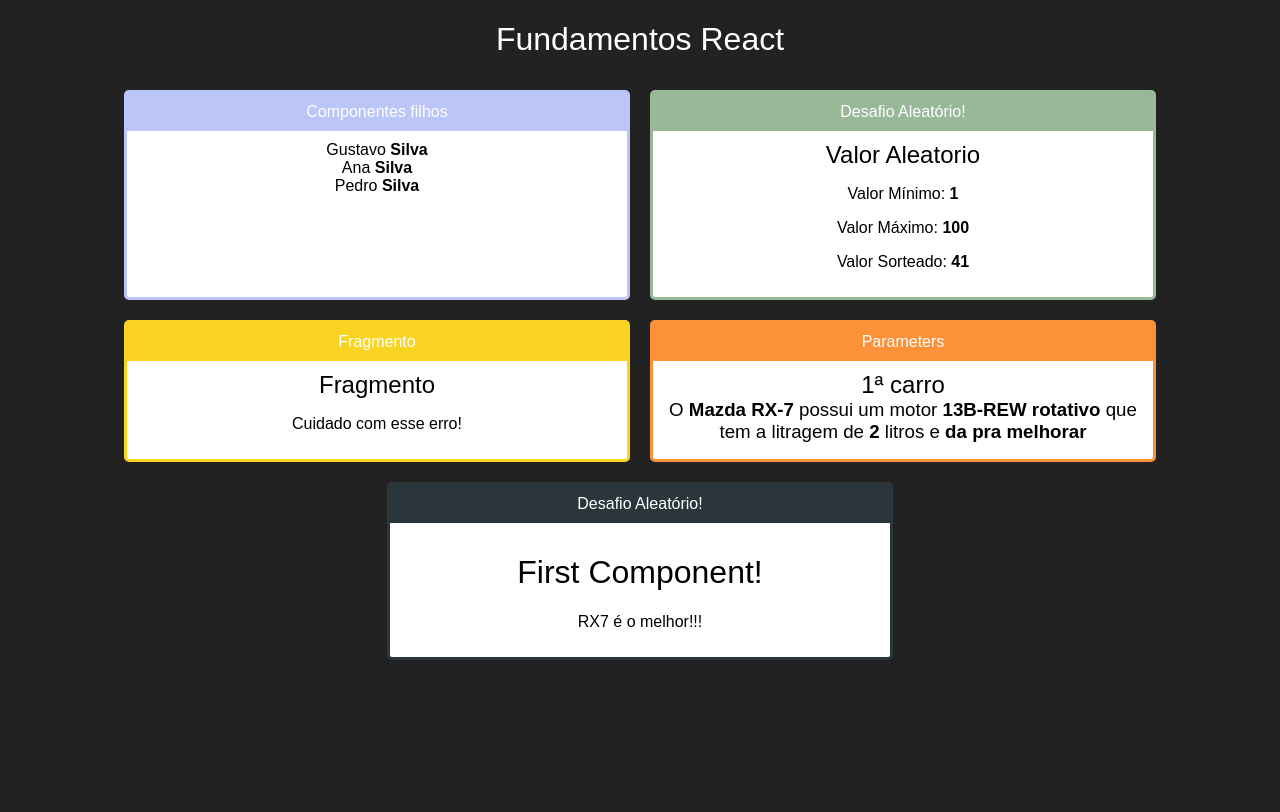
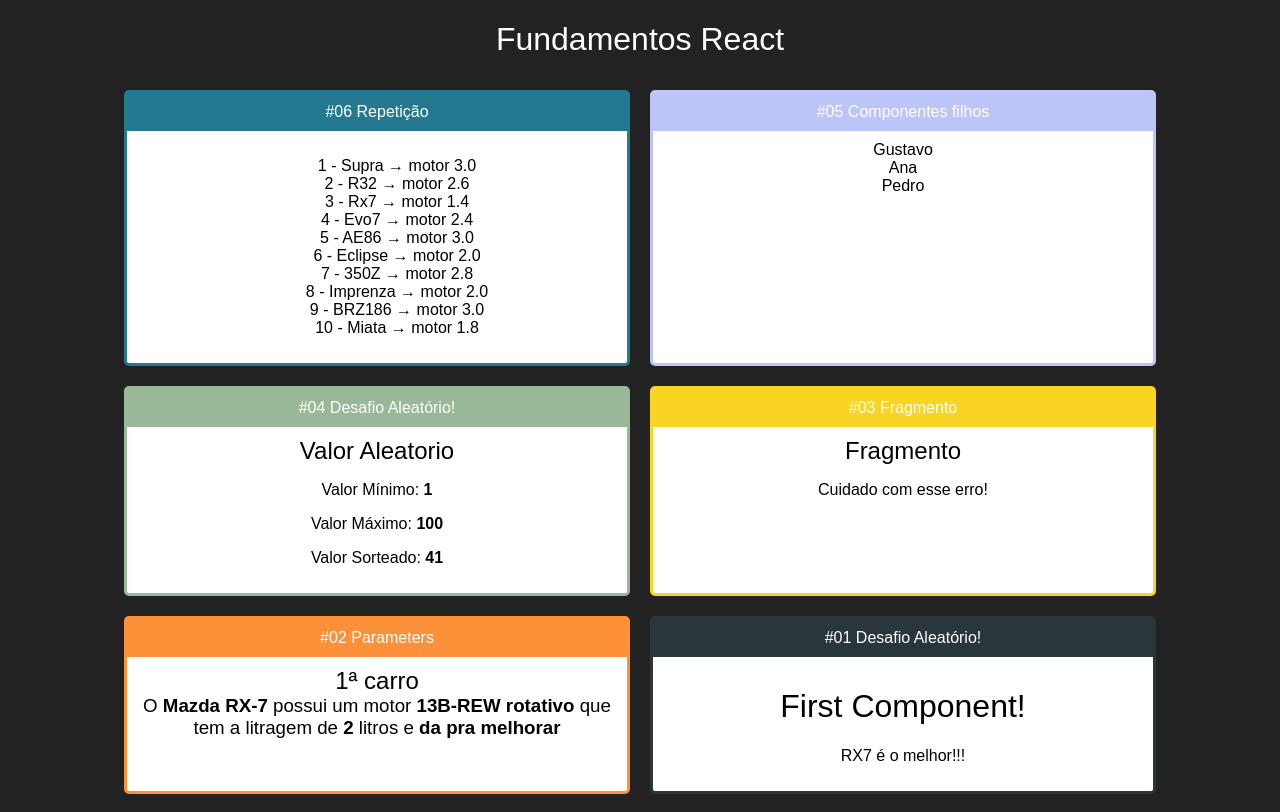
Before and after one commit to gustavo-silva-clear/Fundamentos_React, a React (Create React App) app: page / in a window 1280 px wide. Built offline with nearby package versions, Linux system fonts and the light colour scheme.

Commit message:
feat: Repetition

```diff
--- a/src/App.jsx
+++ b/src/App.jsx
@@ -1,7 +1,10 @@
 import React from "react";
 import './App.css'
 
+
+import ListaCarros from "./components/repeticao/listaCarros";
 import Familia from "./components/basicos/Familia";
+import FamiliaMembro from "./components/basicos/FamiliaMembro";
 import Card from "./components/Layout/Card";
 import Primeiro from './components/basicos/Primeiro'
 import ComParametro from './components/basicos/ComParametro'
@@ -18,25 +21,35 @@ export default props => {
 
             <div className="Cards">
 
-                <Card titulo="Componentes filhos" color="#bbc5f8">
+                <Card titulo="#06 Repetição" color="#24788f">
 
-                 <Familia></Familia>
+                    <ListaCarros></ListaCarros>
 
                 </Card>
 
-                <Card titulo="Desafio Aleatório!" color="#99B898">
+                <Card titulo="#05 Componentes filhos" color="#bbc5f8">
+
+                    <Familia sobrenome="ferreira" />
+
+                    <FamiliaMembro nome="Gustavo" />
+                    <FamiliaMembro nome="Ana" />
+                    <FamiliaMembro nome="Pedro" />
+
+                </Card>
+
+                <Card titulo="#04 Desafio Aleatório!" color="#99B898">
 
                     <Aleatorio min={1} max={100} />
 
                 </Card>
 
-                <Card titulo="Fragmento" color="#F9D423">
+                <Card titulo="#03 Fragmento" color="#F9D423">
 
                     <Fragmento />
 
                 </Card>
 
-                <Card titulo="Parameters" color="#FC913A">
+                <Card titulo="#02 Parameters" color="#FC913A">
 
 
                     <ComParametro
@@ -46,7 +59,7 @@ export default props => {
 
                 </Card>
 
-                <Card titulo="Desafio Aleatório!" color="#2A363B">
+                <Card titulo="#01 Desafio Aleatório!" color="#2A363B">
 
                     <Primeiro></Primeiro>
 
--- a/src/components/Layout/Card.css
+++ b/src/components/Layout/Card.css
@@ -24,3 +24,9 @@
     color: #000;
     padding: 10px;
 }
+
+.lista{
+
+    list-style: none;
+
+}
--- a/src/components/basicos/Aleatorio.jsx
+++ b/src/components/basicos/Aleatorio.jsx
@@ -21,5 +21,6 @@ export default (props) => {
 
 
         </div>
-    )
+
+   )
 }
--- a/src/components/basicos/Familia.jsx
+++ b/src/components/basicos/Familia.jsx
@@ -1,19 +1,20 @@
-import React from "react";
-import Familiamembro from './FamiliaMembro'
+import React, { cloneElement } from "react";
 
-export default props => {
+export default (props) => {
 
     return (
 
         <div>
 
-            <Familiamembro nome = "Gustavo"/>
-            <Familiamembro nome = "Ana"/>
-            <Familiamembro nome = "Pedro"/>
+            {props.children?.map((child, i) => {
+
+                return cloneElement(child, { ...props , key: i  });
+
+            })}
 
         </div>
 
-    )
+    );
 
 
-}
+};
--- a/src/components/basicos/FamiliaMembro.jsx
+++ b/src/components/basicos/FamiliaMembro.jsx
@@ -4,7 +4,7 @@ export default (props) => {
 
     return <div>
 
-        <span> {props.nome} <strong>Silva</strong></span>
+        <span> {props.nome} <strong> {props.sobrenome}</strong></span>
 
     </div>
 
--- /dev/null
+++ b/src/components/repeticao/listaCarros.jsx
@@ -0,0 +1,24 @@
+import React from 'react'
+import JDM from '../../data/carros'
+
+export default props => {
+
+    console.log(JDM);
+
+    const JDMs = JDM.map((carro) => {
+
+        return (
+            <li key = {carro.id}>
+                {carro.id} - {carro.nome} → {carro.motor}
+            </li>
+        )
+
+    })
+    return (< div >
+        <ul className='lista'>
+            {JDMs}
+        </ul>
+    </div >)
+
+
+}
--- /dev/null
+++ b/src/data/carros.js
@@ -0,0 +1,13 @@
+export default [
+    { id: 1, nome: 'Supra' , motor: 'motor 3.0 '},
+    { id: 2, nome: 'R32', motor: 'motor 2.6'},
+    { id: 3, nome: 'Rx7', motor: 'motor 1.4'},
+    { id: 4, nome: 'Evo7', motor: 'motor 2.4'},
+    { id: 5, nome: 'AE86', motor: 'motor 3.0'},
+    { id: 6, nome: 'Eclipse', motor: 'motor 2.0'},
+    { id: 7, nome: '350Z', motor: 'motor 2.8'},
+    { id: 8, nome: 'Imprenza', motor: 'motor 2.0'},
+    { id: 9, nome: 'BRZ186', motor: 'motor 3.0'},
+    { id: 10, nome: 'Miata', motor: 'motor 1.8'}
+
+]
```
